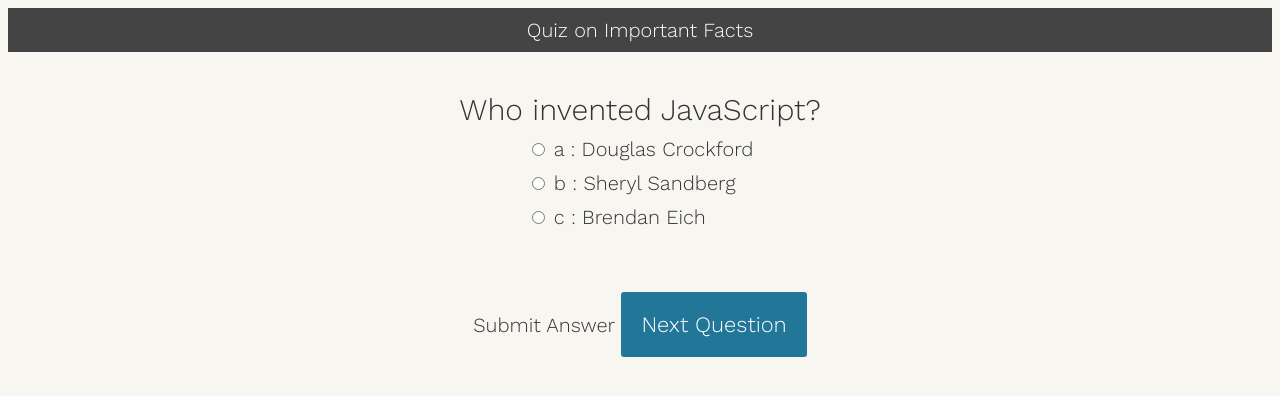
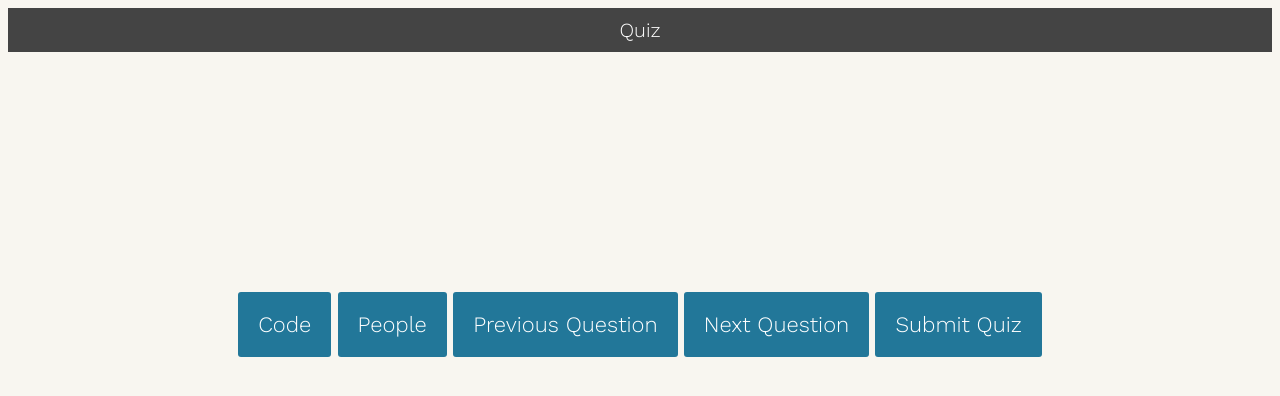
Before and after one commit to nmjadue/Hackathon2021, a plain HTML site: page index.html in a window 1280 px wide. Drawn offline with nearby package versions, Linux system fonts and the light colour scheme.

Commit message:
Adding Questions File

```diff
--- a/index.html
+++ b/index.html
@@ -126,13 +126,19 @@ button:hover{
 </head>
 
 <body>
-<h1>Quiz on Important Facts</h1>
+<h1>Quiz</h1>
 <div class="quiz-container">
   <div id="quiz"></div>
 </div>
-<div class="popup" onclick="myPopup()">Submit Answer
+<!-- <div class="popup" onclick="myPopup()">Submit Answer
   <span class="popuptext" id="myPopup"> Hello</span>
-</div>
+</div> -->
+
+<button id="code"> Code </button>
+<button id="people"> People </button>
+
+
+
 <button id="previous">Previous Question</button>
 <button id="next">Next Question</button>
 <button id="submit">Submit Quiz</button>
--- a/javascript.js
+++ b/javascript.js
@@ -7,12 +7,13 @@
     // for each question...
     myQuestions.forEach(
       (currentQuestion, questionNumber) => {
+        if (currentQuestion.questionType == "code"){
 
           // variable to store the list of possible answers
           const answers = [];
 
           // and for each available answer...
-        for(letter in currentQuestion.answers){
+          for (letter in currentQuestion.answers) {
 
             // ...add an HTML radio button
             answers.push(
@@ -31,6 +32,7 @@
             <div class="answers"> ${answers.join("")} </div>
           </div>`
           );
+        }
       }
     );
 
@@ -110,9 +112,6 @@
     showSlide(currentSlide - 1);
   }
 
-  function submitAnswer(userAnswer, correctAnswer){
-
-  }
 
   // Variables
   const quizContainer = document.getElementById('quiz');
@@ -126,7 +125,9 @@
         b: "Sheryl Sandberg",
         c: "Brendan Eich"
       },
-      correctAnswer: "c"
+      correctAnswer: "c",
+      questionType: "person",
+      hint: "It starts with a B"
     },
     {
       question: "Which one of these is a JavaScript package manager?",
@@ -135,7 +136,8 @@
         b: "TypeScript",
         c: "npm"
       },
-      correctAnswer: "c"
+      correctAnswer: "c",
+      questionType: "code"
     },
     {
       question: "Which tool can you use to ensure code quality?",
@@ -145,21 +147,30 @@
         c: "RequireJS",
         d: "ESLint"
       },
-      correctAnswer: "d"
+      correctAnswer: "d",
+      questionType: "code"
     }
   ];
 
   // Kick things off
   buildQuiz();
 
+  const peopleButton = document.getElementById("people");
+  const codeButton = document.getElementById("code");
+
+
+
+
   // Pagination
   const previousButton = document.getElementById("previous");
   const nextButton = document.getElementById("next");
   const slides = document.querySelectorAll(".slide");
-  let currentSlide = 0;
+  let currentSlide = -1;
+  peopleButton.addEventListener('click', showNextSlide);
+  codeButton.addEventListener('click', showNextSlide);
 
   // Show the first slide
-  showSlide(currentSlide);
+  //showSlide(currentSlide);
 
   // Event listeners
   submitButton.addEventListener('click', showResults);
```
Also changed, not shown: 1 other file. Lines whose indentation alone changed are shown as unchanged.
